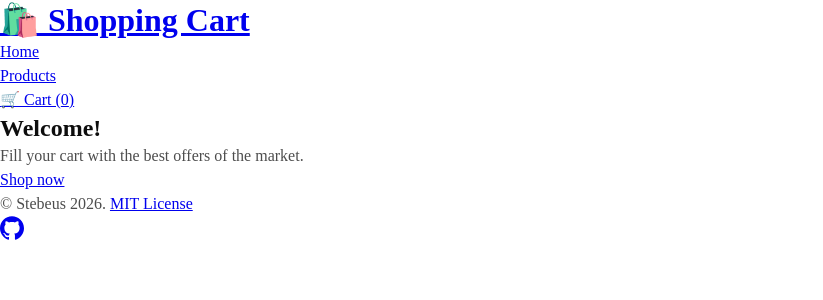
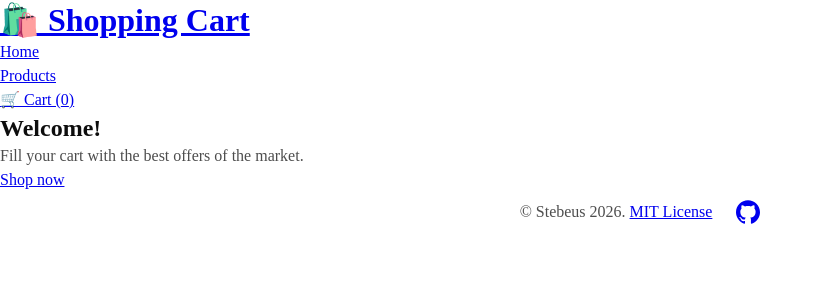
Before and after one commit to stebeus/shopping-cart, a React (Vite) app: page / in a window 1280 px wide. Shown: the top 300 px of the page, without its empty margins (0-823 px from the left). Built offline with nearby package versions, Linux system fonts and the light colour scheme.

Commit message:
feat: style footer

```diff
--- a/src/components/footer/index.css
+++ b/src/components/footer/index.css
@@ -1,4 +1,23 @@
 @scope (footer) {
   :scope {
+    display: flex;
+    justify-content: center;
+    padding: var(--space-xs);
+    background-color: var(--color-base);
+    border-top: var(--border);
+  }
+
+  a:has(.icon) {
+    transition: transform 750ms ease;
+
+    &:hover {
+      transform: rotate(1turn);
+    }
+  }
+
+  .copyright::after {
+    margin: var(--space-sm);
+    content: '';
+    border-left: var(--border);
   }
 }
```
